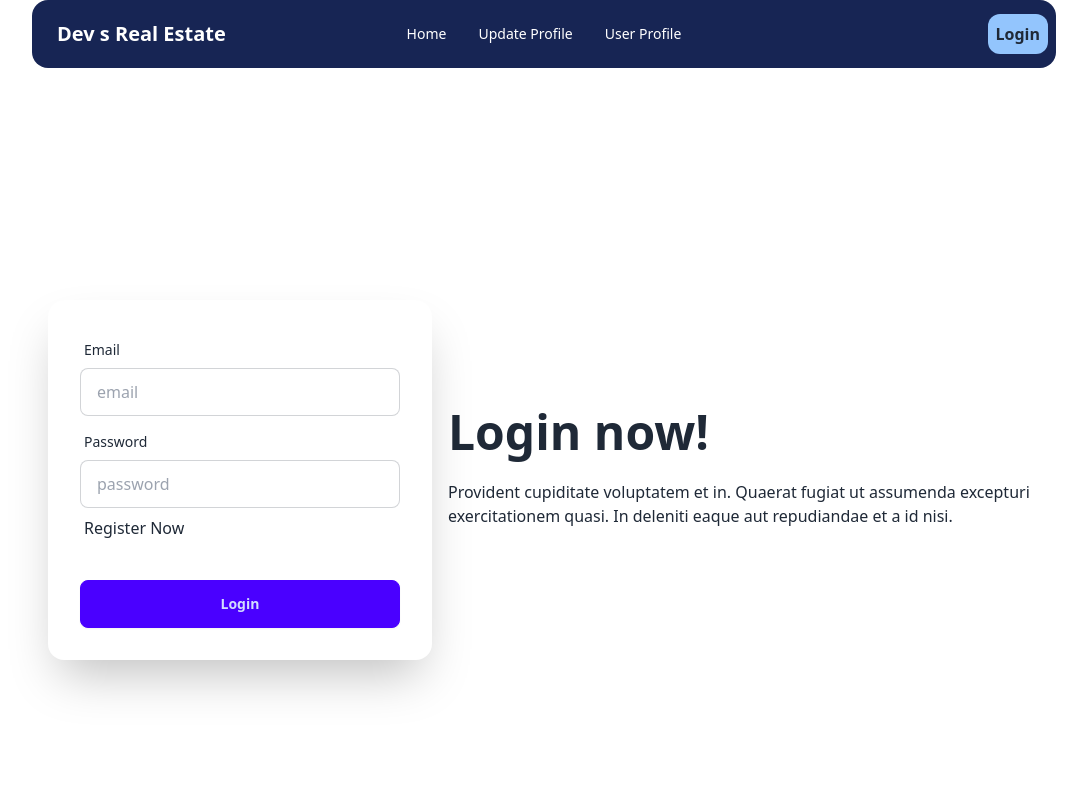
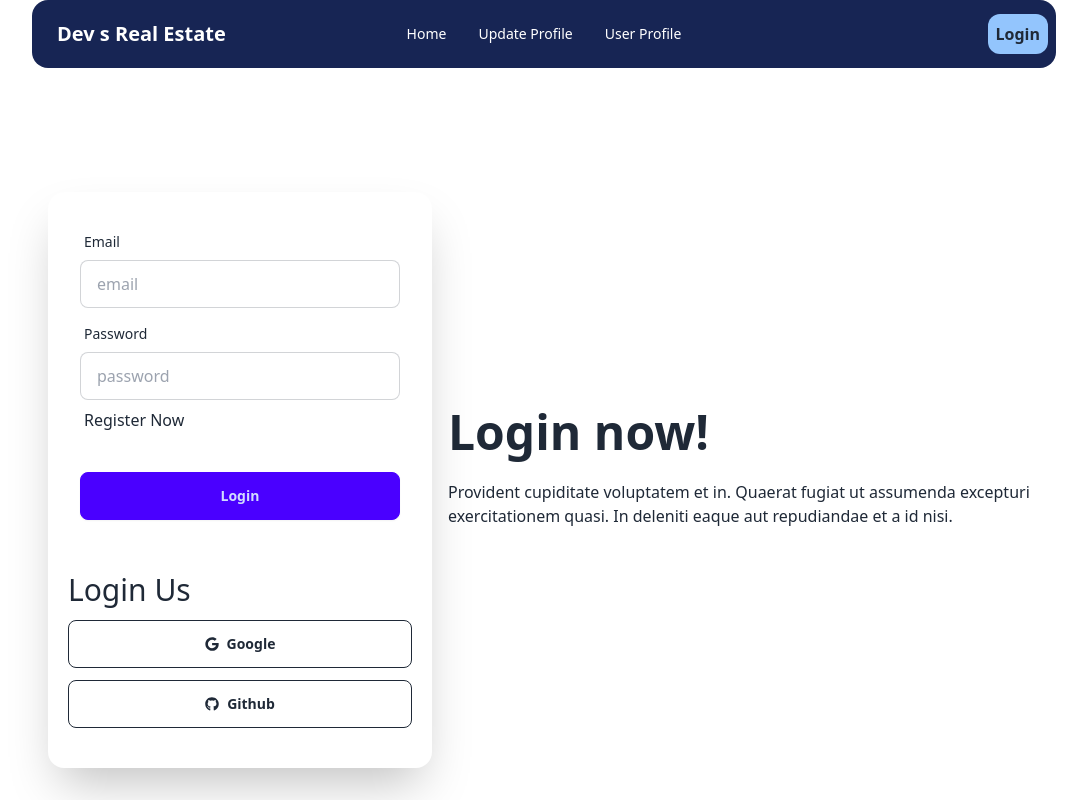
Before and after one commit to deveshbis/real-estate, a React (Vite) app: page /login in a window 1280 px wide. Shown: the top 800 px of the page, without its empty margins (96-1183 px from the left). Built offline with nearby package versions, Linux system fonts and the light colour scheme; no server answers.

Commit message:
created firebase google authentication

```diff
--- a/src/FirebaseProvider/FirebaseProvider.jsx
+++ b/src/FirebaseProvider/FirebaseProvider.jsx
@@ -1,38 +1,50 @@
-import { createUserWithEmailAndPassword, onAuthStateChanged, signInWithEmailAndPassword } from "firebase/auth";
+import { GoogleAuthProvider, createUserWithEmailAndPassword, onAuthStateChanged, signInWithEmailAndPassword, signInWithPopup } from "firebase/auth";
 import { createContext, useEffect, useState } from "react";
 import auth from "../Firebase/firebase.config";
+import PropTypes from 'prop-types';
 
 export const AuthContext = createContext(null);
+
+const googleProvider = new GoogleAuthProvider();
 
 const FirebaseProvider = ({ children }) => {
 
 
-    const [user, setUser] =useState(null);
+    const [user, setUser] = useState(null);
     console.log(user);
+
+
 
     const createUser = (email, password) => {
         return createUserWithEmailAndPassword(auth, email, password)
     }
 
-    const signInUser = (email, password) =>{
+    const signInUser = (email, password) => {
         return signInWithEmailAndPassword(auth, email, password)
     }
 
-    useEffect( ()=>{
+
+    const googleLogin = () => {
+        return signInWithPopup(auth, googleProvider)
+    }
+
+
+    useEffect(() => {
         onAuthStateChanged(auth, (user) => {
             if (user) {
-              setUser(user)
-              // ...
+                setUser(user)
+                // ...
             } else {
-              // User is signed out
-              // ...
+                // User is signed out
+                // ...
             }
-          });
+        });
     }, [])
 
-    const allValue ={
+    const allValue = {
         createUser,
-        signInUser
+        signInUser,
+        googleLogin
     };
 
     return (
@@ -44,4 +56,8 @@ const FirebaseProvider = ({ children }) => {
     );
 };
 
+FirebaseProvider.propTypes = {
+    children: PropTypes.node.isRequired,
+};
+
 export default FirebaseProvider;
--- /dev/null
+++ b/src/Hooks/useAuth.jsx
@@ -0,0 +1,11 @@
+import { useContext } from "react";
+import { AuthContext } from "../FirebaseProvider/FirebaseProvider";
+
+
+const useAuth = () => {
+
+    const allAuth = useContext(AuthContext);
+    return allAuth;
+};
+
+export default useAuth;
--- a/src/components/Login.jsx
+++ b/src/components/Login.jsx
@@ -1,11 +1,13 @@
-import { useContext } from "react";
+
 import { Link } from "react-router-dom";
-import { AuthContext } from "../FirebaseProvider/FirebaseProvider";
+
 import { useForm } from "react-hook-form";
+import useAuth from "../Hooks/useAuth";
+import SocialLogin from "./SocialLogin";
 
 
 const Login = () => {
-    const { signInUser } = useContext(AuthContext);
+    const { signInUser } = useAuth();
 
     const {
         register,
@@ -53,7 +55,9 @@ const Login = () => {
                             <div className="form-control mt-6">
                                 <button className="btn btn-primary">Login</button>
                             </div>
+
                         </form>
+                        <SocialLogin></SocialLogin>
                     </div>
                 </div>
             </div>
--- a/src/components/Register.jsx
+++ b/src/components/Register.jsx
@@ -1,11 +1,11 @@
-import { useContext } from "react";
+
 import { Link } from "react-router-dom";
-import { AuthContext } from "../FirebaseProvider/FirebaseProvider";
 import { useForm } from "react-hook-form";
+import useAuth from "../Hooks/useAuth";
 
 const Register = () => {
 
-    const { createUser } = useContext(AuthContext);
+    const { createUser } = useAuth();
 
     const {
         register,
--- /dev/null
+++ b/src/components/SocialLogin.jsx
@@ -0,0 +1,24 @@
+import useAuth from "../Hooks/useAuth";
+import {FaGithub, FaGoogle} from 'react-icons/fa';
+
+
+const SocialLogin = () => {
+    const { googleLogin } = useAuth();
+    return (
+
+        <div className='p-5 space-y-3 mb-5'>
+            <h2 className="text-3xl">Login Us</h2>
+            <button onClick={()=> googleLogin()} className="btn btn-outline w-full">
+                <FaGoogle></FaGoogle>
+                Google
+            </button>
+            <button className="btn btn-outline w-full">
+                <FaGithub></FaGithub>
+                Github
+            </button>
+        </div>
+
+    );
+};
+
+export default SocialLogin;
```
